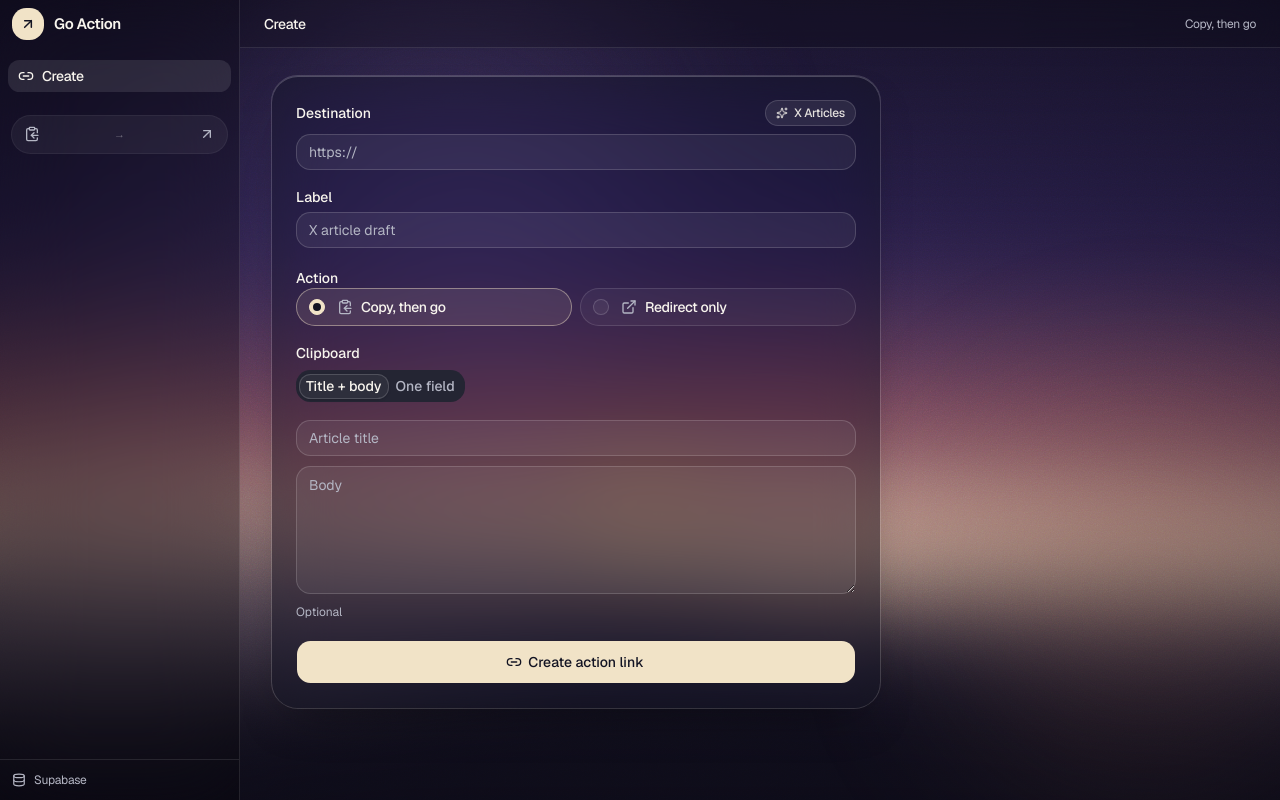
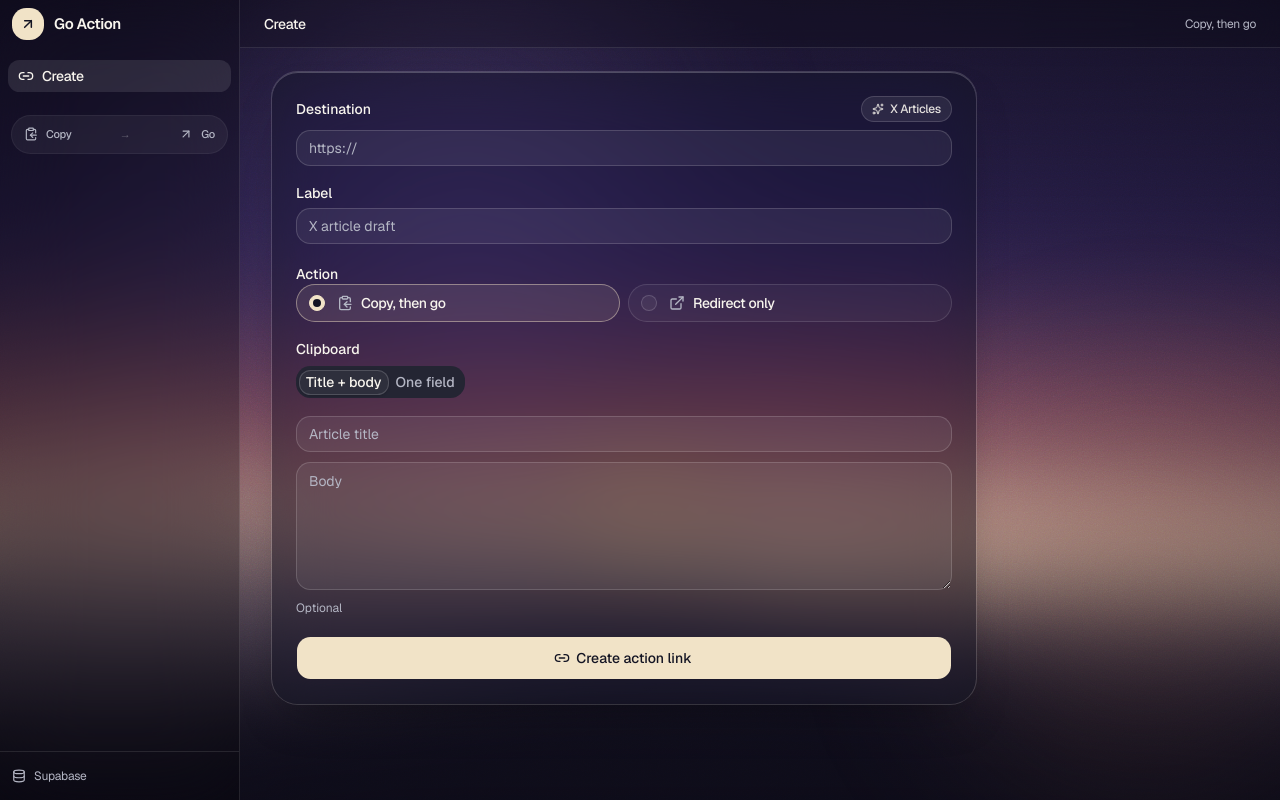
Before and after one commit to pandacover/go-action, a Next.js app: page / in a window 1280 px wide. Built offline with nearby package versions, Linux system fonts and the light colour scheme; no server answers.

Commit message:
Tighten sidebar density and main panel width
Label the copy→go mark and give the create form a wider inset so the
rail-plus-panel chrome reads as a composed product shell.

Co-authored-by: Luv <luvmakin01@gmail.com>

```diff
--- a/src/components/app-shell.tsx
+++ b/src/components/app-shell.tsx
@@ -19,7 +19,7 @@ export function ComposerShell({
       <div className="flex min-w-0 flex-1 flex-col">
         <SiteHeader />
         <main className="flex-1 overflow-auto">
-          <div className="flex w-full max-w-[42rem] flex-col gap-5 px-4 py-6 sm:px-8 sm:py-7">
+          <div className="flex w-full max-w-3xl flex-col gap-5 px-5 py-5 sm:px-8 sm:py-6">
             {children}
           </div>
         </main>
@@ -45,13 +45,19 @@ function AppSidebar({ hasDatabase }: { hasDatabase: boolean }) {
         </Link>
       </nav>
       <div className="mt-6 px-3" aria-hidden>
-        <div className="flex items-center justify-between rounded-xl bg-white/5 px-3 py-2.5 ring-1 ring-white/10">
-          <ClipboardCopy className="size-4 text-muted-foreground" />
-          <span className="text-[11px] text-white/35">→</span>
-          <ArrowUpRight className="size-4 text-muted-foreground" />
+        <div className="flex items-center gap-2 rounded-xl bg-white/5 px-3 py-2.5 ring-1 ring-white/10">
+          <ClipboardCopy className="size-3.5 text-muted-foreground" />
+          <span className="text-[11px] font-medium tracking-tight text-muted-foreground">
+            Copy
+          </span>
+          <span className="mx-auto text-[11px] text-white/30">→</span>
+          <ArrowUpRight className="size-3.5 text-muted-foreground" />
+          <span className="text-[11px] font-medium tracking-tight text-muted-foreground">
+            Go
+          </span>
         </div>
       </div>
-      <div className="mt-auto border-t border-white/10 px-3 py-3">
+      <div className="mt-auto border-t border-white/10 px-3 py-4">
         <p className="flex items-center gap-2 text-xs tracking-tight text-muted-foreground">
           {hasDatabase ? (
             <Database className="size-3.5" />
```
